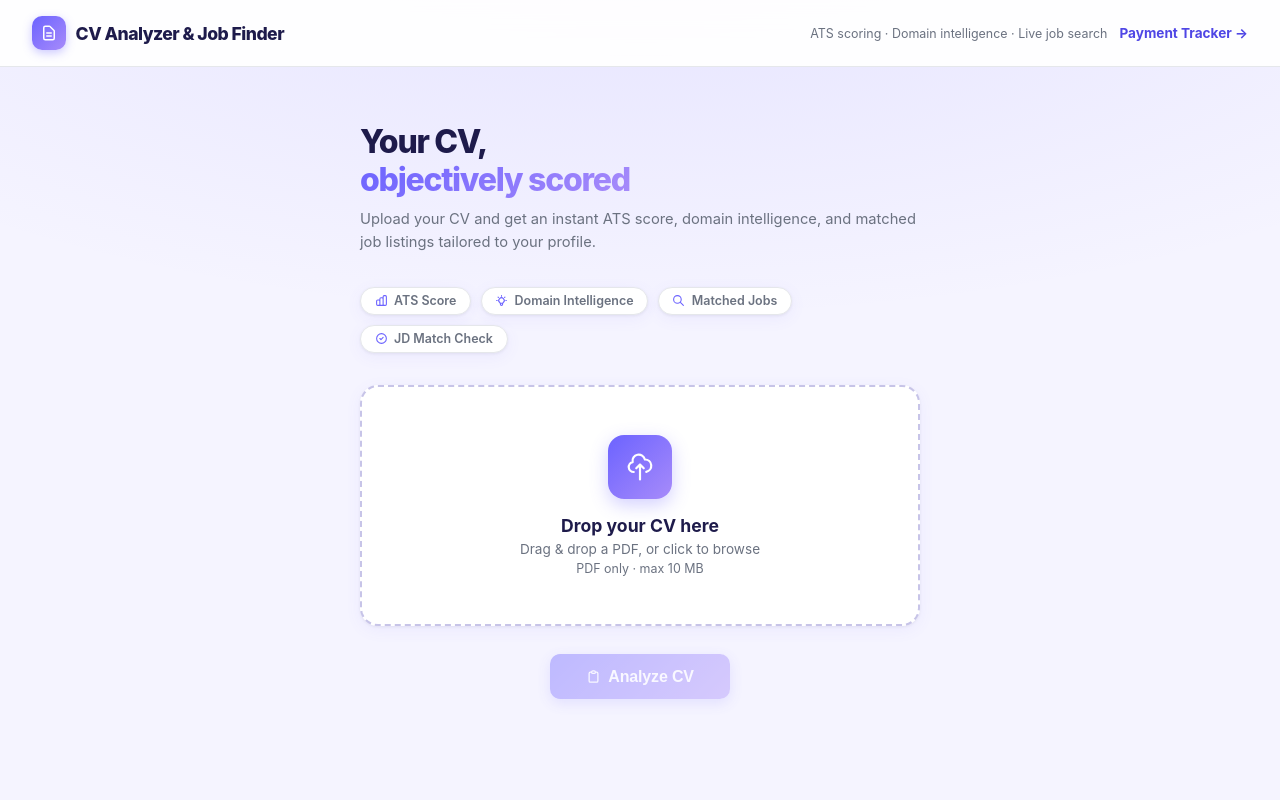
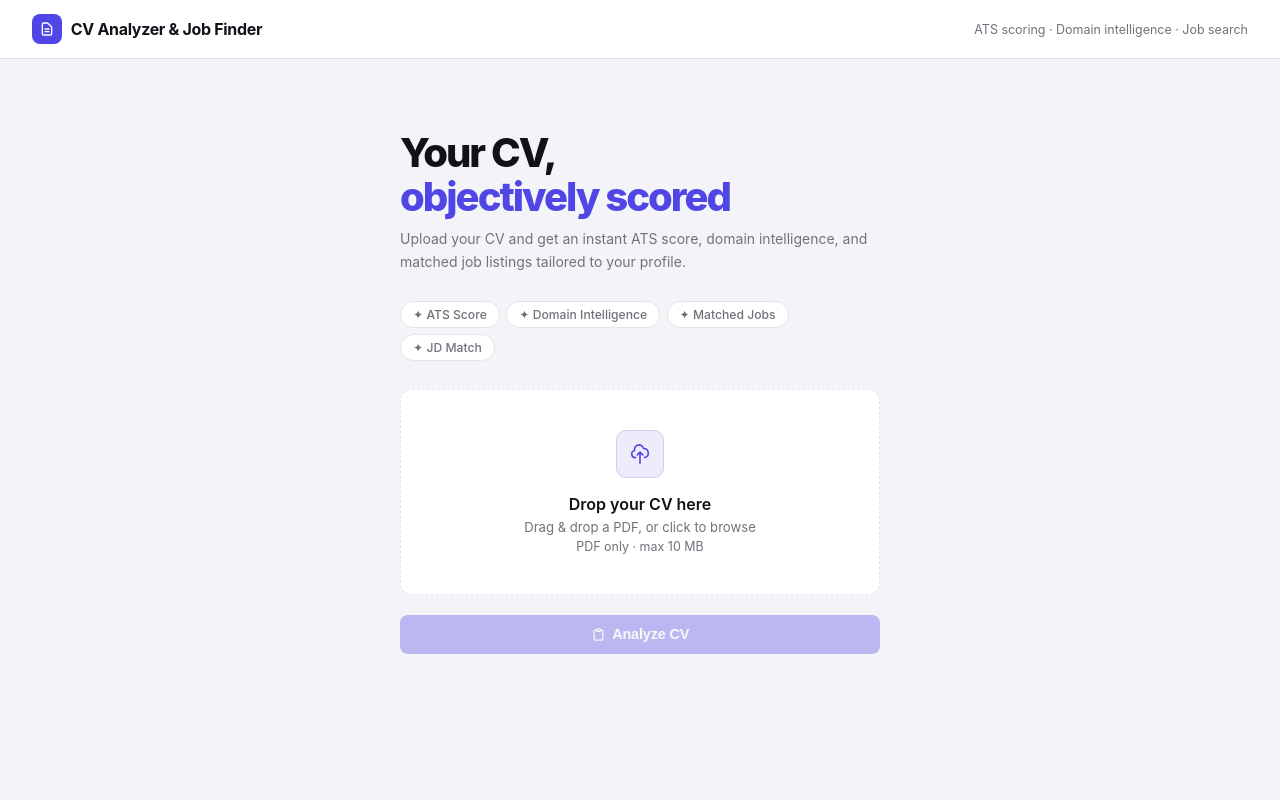
Before and after one commit to akshattickoosrcc/cv-ats-job-finder, a Flask app: page / in a window 1280 px wide. Run offline with Flask 3, Linux system fonts and the light colour scheme; data comes from the database, SQL or seed files in the repository; some libraries are stand-ins or nearby versions.

Commit message:
Clean up UI: remove vibecoded styles, add professional design
- Neutral background, simplified typography, no heavy gradients
- Feature pills as 2x2 icon grid instead of misaligned pill row
- Cleaner drop zone, simpler buttons and job card hover effects
- Country selector pills and scrape notice polished

Co-Authored-By: Claude Sonnet 4.6 <noreply@anthropic.com>

```diff
--- a/templates/index.html
+++ b/templates/index.html
@@ -7,28 +7,28 @@
   <style>
     /* ── Design tokens ── */
     :root {
-      --primary:       #6c63ff;
-      --primary-dark:  #4f46e5;
-      --primary-light: #eeeeff;
-      --primary-grad:  linear-gradient(135deg, #6c63ff 0%, #a78bfa 100%);
-      --success:       #10b981;
-      --success-light: #d1fae5;
-      --warning:       #f59e0b;
+      --primary:       #4f46e5;
+      --primary-dark:  #3730a3;
+      --primary-light: #eeecfb;
+      --primary-grad:  linear-gradient(135deg, #5b5bd6 0%, #7c7ae8 100%);
+      --success:       #16a34a;
+      --success-light: #dcfce7;
+      --warning:       #d97706;
       --warning-light: #fef3c7;
-      --danger:        #ef4444;
+      --danger:        #dc2626;
       --danger-light:  #fee2e2;
-      --bg:            #f5f4ff;
+      --bg:            #f4f4f8;
       --surface:       #ffffff;
-      --surface-2:     #fafafe;
-      --text:          #1e1b4b;
-      --muted:         #6b7280;
-      --border:        #e5e7eb;
-      --shadow:        0 1px 3px rgba(0,0,0,.06), 0 4px 16px rgba(108,99,255,.07);
-      --shadow-md:     0 4px 12px rgba(0,0,0,.08), 0 8px 24px rgba(108,99,255,.09);
-      --shadow-lg:     0 8px 32px rgba(108,99,255,.15);
-      --radius:        18px;
-      --radius-sm:     10px;
-      --radius-xs:     7px;
+      --surface-2:     #fafafa;
+      --text:          #111118;
+      --muted:         #71717a;
+      --border:        #e4e4e7;
+      --shadow:        0 1px 2px rgba(0,0,0,.05), 0 2px 8px rgba(0,0,0,.04);
+      --shadow-md:     0 4px 12px rgba(0,0,0,.07);
+      --shadow-lg:     0 8px 24px rgba(0,0,0,.10);
+      --radius:        12px;
+      --radius-sm:     8px;
+      --radius-xs:     6px;
     }
 
     *, *::before, *::after { box-sizing: border-box; margin: 0; padding: 0; }
@@ -36,7 +36,6 @@
     body {
       font-family: -apple-system, BlinkMacSystemFont, "Inter", "Segoe UI", Roboto, sans-serif;
       background: var(--bg);
-      background-image: radial-gradient(ellipse 80% 50% at 50% -10%, rgba(108,99,255,.12), transparent);
       color: var(--text);
       min-height: 100vh;
       -webkit-font-smoothing: antialiased;
@@ -44,11 +43,11 @@
 
     /* ── Header ── */
     header {
-      background: rgba(255,255,255,.92);
-      backdrop-filter: blur(12px);
-      -webkit-backdrop-filter: blur(12px);
+      background: rgba(255,255,255,.95);
+      backdrop-filter: blur(8px);
+      -webkit-backdrop-filter: blur(8px);
       border-bottom: 1px solid var(--border);
-      padding: 1rem 2rem;
+      padding: .875rem 2rem;
       display: flex;
       align-items: center;
       justify-content: space-between;
@@ -60,32 +59,30 @@
     .header-logo {
       display: inline-flex;
       align-items: center;
-      gap: .6rem;
-      font-size: 1.1rem;
-      font-weight: 800;
-      letter-spacing: -.03em;
+      gap: .55rem;
+      font-size: 1rem;
+      font-weight: 700;
+      letter-spacing: -.02em;
       color: var(--text);
       white-space: nowrap;
     }
     .header-logo-dot {
-      width: 34px; height: 34px;
-      border-radius: 10px;
-      background: var(--primary-grad);
+      width: 30px; height: 30px;
+      border-radius: 8px;
+      background: var(--primary);
       display: flex; align-items: center; justify-content: center;
       flex-shrink: 0;
-      box-shadow: 0 3px 10px rgba(108,99,255,.35);
-    }
-    .header-logo-dot svg { color: #fff; width: 18px; height: 18px; }
+    }
+    .header-logo-dot svg { color: #fff; width: 16px; height: 16px; }
     .header-tagline {
       font-size: .78rem;
       color: var(--muted);
       font-weight: 400;
-      white-space: nowrap;
     }
     .header-right { display: flex; align-items: center; gap: .75rem; }
 
     /* ── Main wrapper ── */
-    main { max-width: 980px; margin: 2.5rem auto 6rem; padding: 0 1.5rem; }
+    main { max-width: 960px; margin: 3rem auto 6rem; padding: 0 1.5rem; }
 
     /* ── Steps ── */
     .step { display: none; }
@@ -101,55 +98,51 @@
 
     /* ─────── STEP 1 — Upload ─────── */
     .upload-wrap {
-      max-width: 560px;
+      max-width: 480px;
       margin: 0 auto;
-      padding-top: 1rem;
+      padding-top: 1.5rem;
     }
     .upload-heading {
-      font-size: 2rem;
+      font-size: 2.5rem;
       font-weight: 800;
       color: var(--text);
       margin-bottom: .5rem;
-      letter-spacing: -.04em;
-      line-height: 1.2;
-    }
-    .upload-heading span {
-      background: var(--primary-grad);
-      -webkit-background-clip: text;
-      -webkit-text-fill-color: transparent;
-      background-clip: text;
-    }
-    .upload-sub { color: var(--muted); font-size: .92rem; margin-bottom: 2rem; line-height: 1.6; }
+      letter-spacing: -.05em;
+      line-height: 1.1;
+    }
+    .upload-heading span { color: var(--primary); }
+    .upload-sub { color: var(--muted); font-size: .875rem; margin-bottom: 1.75rem; line-height: 1.65; }
 
     .upload-features {
-      display: flex; gap: .6rem; flex-wrap: wrap; margin-bottom: 2rem;
+      display: flex;
+      flex-wrap: wrap;
+      gap: .4rem;
+      margin-bottom: 1.75rem;
     }
     .upload-feature-pill {
-      display: inline-flex; align-items: center; gap: .4rem;
-      padding: .35rem .85rem;
+      display: inline-flex; align-items: center; gap: .35rem;
+      padding: .3rem .75rem;
       background: var(--surface);
       border: 1px solid var(--border);
       border-radius: 999px;
-      font-size: .78rem; font-weight: 600; color: var(--muted);
-      box-shadow: var(--shadow);
-    }
-    .upload-feature-pill svg { width: 13px; height: 13px; color: var(--primary); flex-shrink: 0; }
+      font-size: .76rem; font-weight: 500; color: var(--muted);
+      white-space: nowrap;
+    }
+    .upload-feature-pill svg { width: 12px; height: 12px; color: var(--primary); flex-shrink: 0; }
 
     .drop-zone {
       position: relative;
-      border: 2px dashed #c7c4e8;
+      border: 1.5px dashed var(--border);
       border-radius: var(--radius);
-      padding: 3rem 2rem;
+      padding: 2.5rem 2rem;
       cursor: pointer;
       background: var(--surface);
-      transition: border-color .2s, background .2s, box-shadow .2s;
+      transition: border-color .15s, background .15s;
       text-align: center;
-      box-shadow: var(--shadow);
     }
     .drop-zone:hover, .drop-zone.dragging {
       border-color: var(--primary);
-      background: #f5f3ff;
-      box-shadow: 0 0 0 4px rgba(108,99,255,.08), var(--shadow-md);
+      background: var(--primary-light);
     }
     .drop-zone input[type="file"] {
       position: absolute; inset: 0;
@@ -157,65 +150,59 @@
       opacity: 0; cursor: pointer;
     }
     .dz-icon-wrap {
-      width: 64px; height: 64px;
-      border-radius: 16px;
-      background: var(--primary-grad);
-      box-shadow: 0 6px 18px rgba(108,99,255,.3);
+      width: 48px; height: 48px;
+      border-radius: 10px;
+      background: var(--primary-light);
+      border: 1px solid #d0ceef;
       display: flex; align-items: center; justify-content: center;
       margin: 0 auto 1rem;
     }
-    .dz-icon { width: 30px; height: 30px; color: #fff; }
-    .drop-zone h3 { font-size: 1.1rem; font-weight: 700; color: var(--text); margin-top: .25rem; }
-    .drop-zone p  { color: var(--muted); margin-top: .35rem; font-size: .85rem; }
+    .dz-icon { width: 22px; height: 22px; color: var(--primary); }
+    .drop-zone h3 { font-size: 1rem; font-weight: 600; color: var(--text); }
+    .drop-zone p  { color: var(--muted); margin-top: .3rem; font-size: .82rem; }
 
     .file-pill {
       display: none;
       align-items: center;
-      gap: .5rem;
+      gap: .45rem;
       margin: 1rem auto 0;
       width: fit-content;
-      padding: .45rem 1rem;
-      background: var(--primary-light);
+      padding: .4rem .9rem;
+      background: var(--success-light);
       border-radius: 999px;
-      font-size: .85rem;
+      font-size: .82rem;
       font-weight: 600;
-      color: var(--primary-dark);
+      color: var(--success);
+      border: 1px solid #bbf7d0;
     }
     .file-pill.visible { display: inline-flex; }
 
     .btn {
       display: inline-flex;
       align-items: center;
-      gap: .45rem;
-      padding: .8rem 1.9rem;
+      gap: .4rem;
+      padding: .7rem 1.5rem;
       border: none;
       border-radius: var(--radius-sm);
-      font-size: .95rem;
-      font-weight: 700;
+      font-size: .9rem;
+      font-weight: 600;
       cursor: pointer;
-      transition: all .18s ease;
+      transition: opacity .15s, box-shadow .15s;
       text-decoration: none;
       line-height: 1;
       letter-spacing: -.01em;
     }
-    .btn:disabled { opacity: .4; cursor: not-allowed; transform: none !important; }
-    .btn-primary {
-      background: var(--primary-grad);
-      color: #fff;
-      box-shadow: 0 4px 14px rgba(108,99,255,.35);
-    }
-    .btn-primary:hover:not(:disabled) {
-      transform: translateY(-2px);
-      box-shadow: 0 8px 24px rgba(108,99,255,.45);
-    }
-    .btn-primary:active:not(:disabled) { transform: translateY(0); }
-    .btn-ghost { background: transparent; color: var(--muted); border: 1.5px solid var(--border); }
+    .btn:disabled { opacity: .4; cursor: not-allowed; }
+    .btn-primary { background: var(--primary); color: #fff; }
+    .btn-primary:hover:not(:disabled) { background: var(--primary-dark); }
+    .btn:disabled { opacity: .35; cursor: not-allowed; }
+    .btn-ghost { background: transparent; color: var(--muted); border: 1px solid var(--border); }
     .btn-ghost:hover { border-color: var(--primary); color: var(--primary); background: var(--primary-light); }
-    .btn-white { background: #fff; color: var(--primary-dark); font-weight: 700; }
+    .btn-white { background: #fff; color: var(--primary-dark); font-weight: 600; }
     .btn-white:hover:not(:disabled) { background: var(--primary-light); }
 
-    .upload-actions { margin-top: 1.75rem; display: flex; justify-content: center; gap: 1rem; }
-    .upload-actions .btn { min-width: 180px; justify-content: center; padding: .9rem 2rem; font-size: 1rem; }
+    .upload-actions { margin-top: 1.25rem; display: flex; justify-content: center; }
+    .upload-actions .btn { padding: .75rem 2.5rem; font-size: .9rem; width: 100%; justify-content: center; }
 
     /* Spinner */
     .spin-wrap { display: none; padding: 1.5rem; text-align: center; }
@@ -722,8 +701,7 @@
     CV Analyzer &amp; Job Finder
   </div>
   <div class="header-right">
-    <span class="header-tagline">ATS scoring · Domain intelligence · Live job search</span>
-    <a href="/payments" style="font-size:.85rem;font-weight:700;color:var(--primary-dark);text-decoration:none;white-space:nowrap">Payment Tracker &rarr;</a>
+    <span class="header-tagline">ATS scoring · Domain intelligence · Job search</span>
   </div>
 </header>
 
@@ -736,22 +714,10 @@
       <p class="upload-sub">Upload your CV and get an instant ATS score, domain intelligence, and matched job listings tailored to your profile.</p>
 
       <div class="upload-features">
-        <span class="upload-feature-pill">
-          <svg fill="none" stroke="currentColor" viewBox="0 0 24 24"><path stroke-linecap="round" stroke-linejoin="round" stroke-width="2" d="M9 19v-6a2 2 0 00-2-2H5a2 2 0 00-2 2v6a2 2 0 002 2h2a2 2 0 002-2zm0 0V9a2 2 0 012-2h2a2 2 0 012 2v10m-6 0a2 2 0 002 2h2a2 2 0 002-2m0 0V5a2 2 0 012-2h2a2 2 0 012 2v14a2 2 0 01-2 2h-2a2 2 0 01-2-2z"/></svg>
-          ATS Score
-        </span>
-        <span class="upload-feature-pill">
-          <svg fill="none" stroke="currentColor" viewBox="0 0 24 24"><path stroke-linecap="round" stroke-linejoin="round" stroke-width="2" d="M9.663 17h4.673M12 3v1m6.364 1.636l-.707.707M21 12h-1M4 12H3m3.343-5.657l-.707-.707m2.828 9.9a5 5 0 117.072 0l-.548.547A3.374 3.374 0 0014 18.469V19a2 2 0 11-4 0v-.531c0-.895-.356-1.754-.988-2.386l-.548-.547z"/></svg>
-          Domain Intelligence
-        </span>
-        <span class="upload-feature-pill">
-          <svg fill="none" stroke="currentColor" viewBox="0 0 24 24"><path stroke-linecap="round" stroke-linejoin="round" stroke-width="2" d="M21 21l-6-6m2-5a7 7 0 11-14 0 7 7 0 0114 0z"/></svg>
-          Matched Jobs
-        </span>
-        <span class="upload-feature-pill">
-          <svg fill="none" stroke="currentColor" viewBox="0 0 24 24"><path stroke-linecap="round" stroke-linejoin="round" stroke-width="2" d="M9 12l2 2 4-4m6 2a9 9 0 11-18 0 9 9 0 0118 0z"/></svg>
-          JD Match Check
-        </span>
+        <span class="upload-feature-pill">✦ ATS Score</span>
+        <span class="upload-feature-pill">✦ Domain Intelligence</span>
+        <span class="upload-feature-pill">✦ Matched Jobs</span>
+        <span class="upload-feature-pill">✦ JD Match</span>
       </div>
 
       <div class="drop-zone" id="drop-zone">
```
Also changed, not shown: other parts of templates/index.html (+51 -59 lines), db.py (+131 -0 lines).
